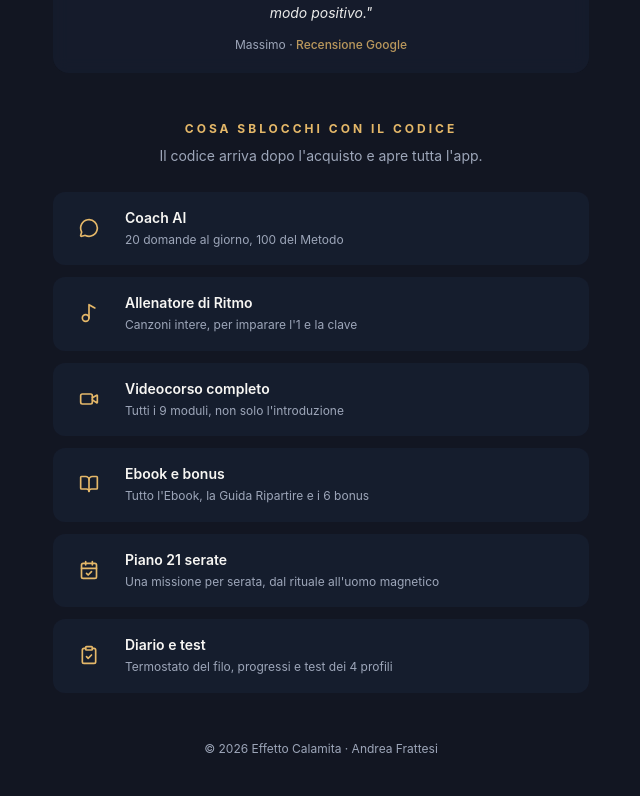
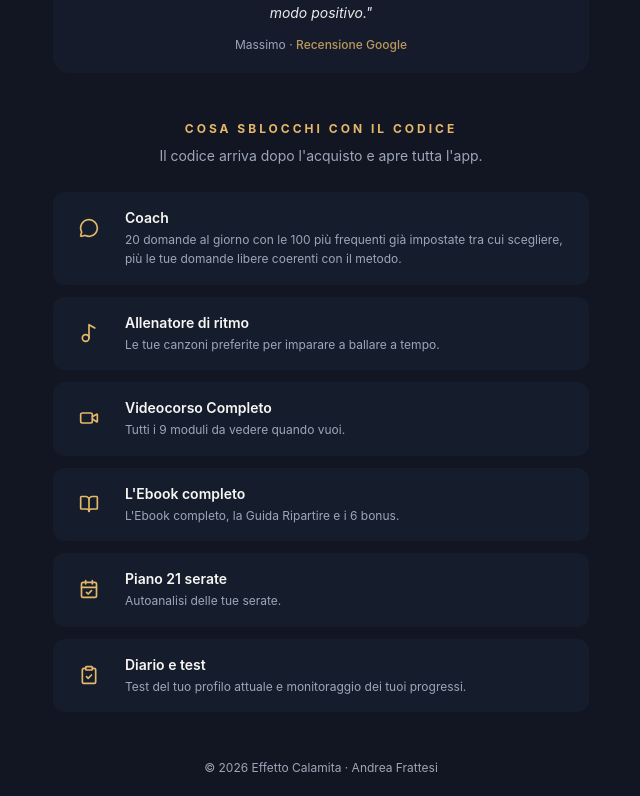
Before and after one commit to andreafrattesi77-hue/App, a React (Vite) app: page / in a window 1280 px wide. Shown: the part 1171-1967 px from the top of the page, without its empty margins (319-959 px from the left). Built offline with nearby package versions, Linux system fonts and the light colour scheme; no server answers; the database is empty.

Commit message:
feat: update feature descriptions and marketing copy
Refine text across AuthScreen and UnlockModal to better communicate the value of the available features and improve consistency.

```diff
--- a/src/components/AuthScreen.tsx
+++ b/src/components/AuthScreen.tsx
@@ -35,33 +35,33 @@ const TRIAL_PERKS = [
 const CODE_UNLOCKED_FEATURES = [
   {
     icon: MessageCircle,
-    title: 'Coach AI',
-    text: '20 domande al giorno, 100 del Metodo',
+    title: 'Coach',
+    text: '20 domande al giorno con le 100 più frequenti già impostate tra cui scegliere, più le tue domande libere coerenti con il metodo.',
   },
   {
     icon: Music2,
-    title: 'Allenatore di Ritmo',
-    text: "Canzoni intere, per imparare l'1 e la clave",
+    title: 'Allenatore di ritmo',
+    text: 'Le tue canzoni preferite per imparare a ballare a tempo.',
   },
   {
     icon: Video,
-    title: 'Videocorso completo',
-    text: "Tutti i 9 moduli, non solo l'introduzione",
+    title: 'Videocorso Completo',
+    text: 'Tutti i 9 moduli da vedere quando vuoi.',
   },
   {
     icon: BookOpen,
-    title: 'Ebook e bonus',
-    text: "Tutto l'Ebook, la Guida Ripartire e i 6 bonus",
+    title: "L'Ebook completo",
+    text: "L'Ebook completo, la Guida Ripartire e i 6 bonus.",
   },
   {
     icon: CalendarCheck,
     title: 'Piano 21 serate',
-    text: "Una missione per serata, dal rituale all'uomo magnetico",
+    text: 'Autoanalisi delle tue serate.',
   },
   {
     icon: ClipboardCheck,
     title: 'Diario e test',
-    text: 'Termostato del filo, progressi e test dei 4 profili',
+    text: 'Test del tuo profilo attuale e monitoraggio dei tuoi progressi.',
   },
 ];
 
--- a/src/components/UnlockModal.tsx
+++ b/src/components/UnlockModal.tsx
@@ -69,27 +69,27 @@ export const UnlockModal: React.FC<UnlockModalProps> = ({
         <ul className="space-y-2 text-[15px] text-slate-800 text-left mt-3.5">
           <li className="flex items-start gap-2.5 leading-snug">
             <span className="text-emerald-600 font-bold text-base shrink-0">✓</span>
-            <span><strong>Sblocca il videocorso completo</strong> (tutti i 9 moduli pratici)</span>
+            <span><strong>Coach</strong>: 20 domande al giorno con le 100 più frequenti già impostate tra cui scegliere, più le tue domande libere coerenti con il metodo</span>
           </li>
           <li className="flex items-start gap-2.5 leading-snug">
             <span className="text-emerald-600 font-bold text-base shrink-0">✓</span>
-            <span><strong>Coach</strong> AI 24/7 con 20 domande al giorno</span>
+            <span><strong>Allenatore di ritmo</strong>: le tue canzoni preferite per imparare a ballare a tempo</span>
           </li>
           <li className="flex items-start gap-2.5 leading-snug">
             <span className="text-emerald-600 font-bold text-base shrink-0">✓</span>
-            <span>Test personalizzato con il tuo piano d'azione completo</span>
+            <span><strong>Videocorso Completo</strong>: tutti i 9 moduli da vedere quando vuoi</span>
           </li>
           <li className="flex items-start gap-2.5 leading-snug">
             <span className="text-emerald-600 font-bold text-base shrink-0">✓</span>
-            <span>Piano 21 Serate & Diario completo</span>
+            <span><strong>L'Ebook completo</strong>, la Guida Ripartire e i 6 bonus</span>
           </li>
           <li className="flex items-start gap-2.5 leading-snug">
             <span className="text-emerald-600 font-bold text-base shrink-0">✓</span>
-            <span>Sezione ritmo completa</span>
+            <span><strong>Piano 21 serate</strong>: autoanalisi delle tue serate</span>
           </li>
           <li className="flex items-start gap-2.5 leading-snug">
             <span className="text-emerald-600 font-bold text-base shrink-0">✓</span>
-            <span>Aggiornamenti continui inclusi</span>
+            <span><strong>Diario e test</strong>: test del tuo profilo attuale e monitoraggio dei tuoi progressi</span>
           </li>
         </ul>
 
```
